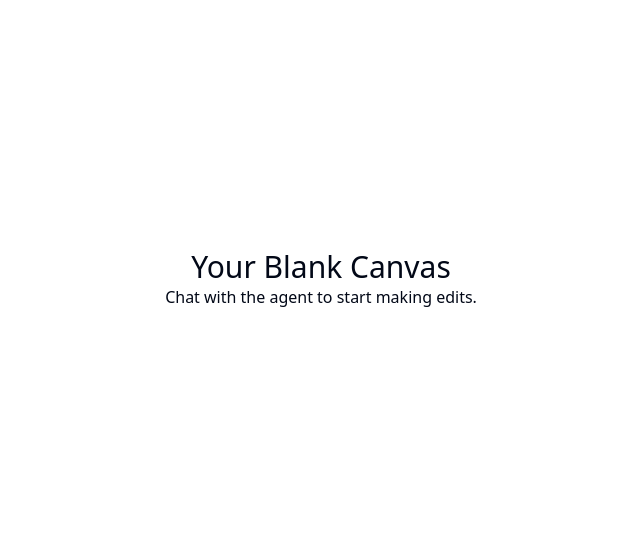
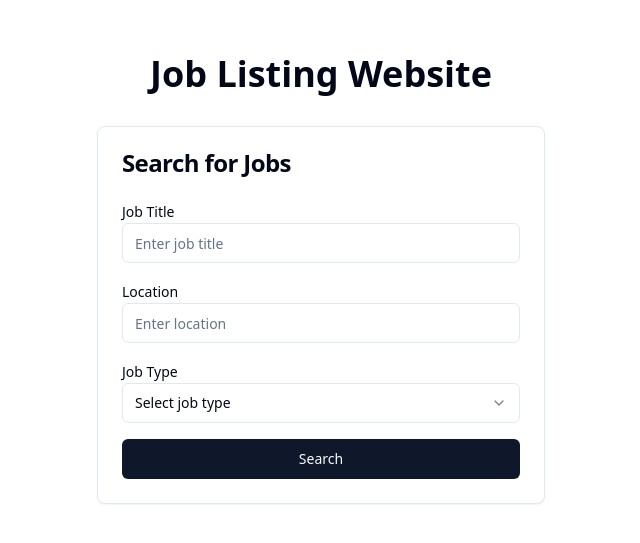
Before and after one commit to GPT-Engineer-App-Dev/work-nest, a React (Vite) app: page / in a window 1280 px wide. Shown: the part 121-664 px from the top of the page, without its empty margins (319-959 px from the left). Built offline with nearby package versions, Linux system fonts and the light colour scheme.

Commit message:
Create initial layout for job listing website with search functionality

```diff
--- a/src/pages/Index.jsx
+++ b/src/pages/Index.jsx
@@ -1,15 +1,44 @@
-// Update this page (the content is just a fallback if you fail and example)
+import React from "react";
+import { Button } from "@/components/ui/button";
+import { Card, CardContent, CardHeader, CardTitle } from "@/components/ui/card";
+import { Input } from "@/components/ui/input";
+import { Label } from "@/components/ui/label";
+import { Select, SelectContent, SelectItem, SelectTrigger, SelectValue } from "@/components/ui/select";
 
 const Index = () => {
   return (
-    <div className="h-screen w-screen flex items-center justify-center">
-      {/* Update with components here - default to put new layout sections as separate components in the components folder, and import them here */}
-      <div>
-        <h1 className="text-3xl text-center">Your Blank Canvas</h1>
-        <p className="text-center">
-          Chat with the agent to start making edits.
-        </p>
-      </div>
+    <div className="h-screen w-screen flex flex-col items-center justify-center space-y-8 p-4">
+      <h1 className="text-4xl font-bold">Job Listing Website</h1>
+      <Card className="w-full max-w-md">
+        <CardHeader>
+          <CardTitle>Search for Jobs</CardTitle>
+        </CardHeader>
+        <CardContent className="space-y-4">
+          <div>
+            <Label htmlFor="job-title">Job Title</Label>
+            <Input id="job-title" placeholder="Enter job title" />
+          </div>
+          <div>
+            <Label htmlFor="location">Location</Label>
+            <Input id="location" placeholder="Enter location" />
+          </div>
+          <div>
+            <Label htmlFor="job-type">Job Type</Label>
+            <Select>
+              <SelectTrigger className="w-full">
+                <SelectValue placeholder="Select job type" />
+              </SelectTrigger>
+              <SelectContent>
+                <SelectItem value="full-time">Full-time</SelectItem>
+                <SelectItem value="part-time">Part-time</SelectItem>
+                <SelectItem value="contract">Contract</SelectItem>
+                <SelectItem value="internship">Internship</SelectItem>
+              </SelectContent>
+            </Select>
+          </div>
+          <Button className="w-full">Search</Button>
+        </CardContent>
+      </Card>
     </div>
   );
 };
```
